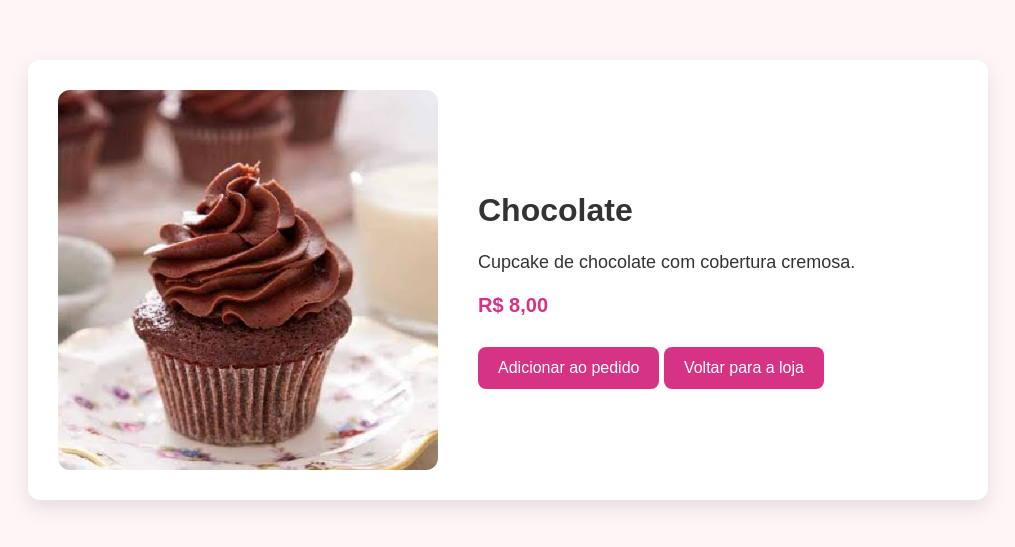
After one commit to Celi0Moraes/casa-dos-cupcakes, a Flask app: page /cupcake/1 in a window 1280 px wide. The commit adds this page. Shown: the top 547 px of the page, without its empty margins (132-1147 px from the left). Run offline with Flask 3, Linux system fonts and the light colour scheme.

Commit message:
Implementa carrinho inicial e páginas de detalhes

```diff
--- a/app.py
+++ b/app.py
@@ -1,6 +1,7 @@
-from flask import Flask, render_template
+from flask import Flask, render_template, abort, session, redirect, url_for
 
 app = Flask(__name__)
+app.secret_key = "casa-dos-cupcakes-chave-desenvolvimento"
 
 cupcakes = [
     {
@@ -48,5 +49,48 @@ def inicio():
         cupcakes=cupcakes
     )
 
+@app.route("/adicionar/<int:id>")
+def adicionar(id):
+
+    carrinho = session.get("carrinho", [])
+
+    carrinho.append(id)
+
+    session["carrinho"] = carrinho
+
+    return redirect(url_for("detalhes", id=id))
+
+@app.route("/cupcake/<int:id>")
+def detalhes(id):
+
+    cupcake = next(
+        (c for c in cupcakes if c["id"] == id),
+        None
+    )
+
+    if cupcake is None:
+        abort(404)
+
+    return render_template(
+        "cupcake.html",
+        cupcake=cupcake
+    )
+
+@app.route("/pedidos")
+def pedidos():
+
+    ids_carrinho = session.get("carrinho", [])
+
+    itens = [
+        cupcake
+        for cupcake in cupcakes
+        if cupcake["id"] in ids_carrinho
+    ]
+
+    return render_template(
+        "pedidos.html",
+        itens=itens
+    )
+
 if __name__ == "__main__":
     app.run(debug=True)
--- a/static/css/style.css
+++ b/static/css/style.css
@@ -112,3 +112,35 @@ nav a:hover {
     transform: translateY(-8px);
     box-shadow: 0 10px 25px rgba(0,0,0,0.15);
 }
+
+.detalhe-produto {
+    max-width: 900px;
+    margin: 60px auto;
+    padding: 30px;
+    display: flex;
+    gap: 40px;
+    align-items: center;
+    background-color: white;
+    border-radius: 12px;
+    box-shadow: 0 8px 20px rgba(0, 0, 0, 0.10);
+}
+
+.detalhe-produto img {
+    width: 380px;
+    height: 380px;
+    object-fit: cover;
+    border-radius: 12px;
+}
+
+.detalhe-info {
+    flex: 1;
+}
+
+.detalhe-info h1 {
+    margin-bottom: 20px;
+}
+
+.detalhe-info p {
+    font-size: 18px;
+    line-height: 1.5;
+}
--- /dev/null
+++ b/templates/cupcake.html
@@ -0,0 +1,39 @@
+<!DOCTYPE html>
+<html lang="pt-BR">
+
+<head>
+    <meta charset="UTF-8">
+    <title>{{ cupcake.nome }} - Casa dos Cupcakes</title>
+    <link rel="stylesheet" href="{{ url_for('static', filename='css/style.css') }}">
+</head>
+
+<body>
+
+    <main class="detalhe-produto">
+
+        <img src="{{ url_for('static', filename=cupcake.imagem) }}"
+             alt="{{ cupcake.nome }}">
+
+        <div class="detalhe-info">
+
+            <h1>{{ cupcake.nome }}</h1>
+
+            <p>{{ cupcake.descricao }}</p>
+
+            <span class="preco">{{ cupcake.preco }}</span>
+
+            <a href="{{ url_for('adicionar', id=cupcake.id) }}" class="botao">
+                Adicionar ao pedido
+            </a>
+
+            <a href="{{ url_for('inicio') }}" class="botao">
+                Voltar para a loja
+            </a>
+
+        </div>
+
+    </main>
+
+</body>
+
+</html>
```
Also changed, not shown: templates/index.html (+7 -7 lines), templates/pedidos.html (added, +49 -0 lines).
